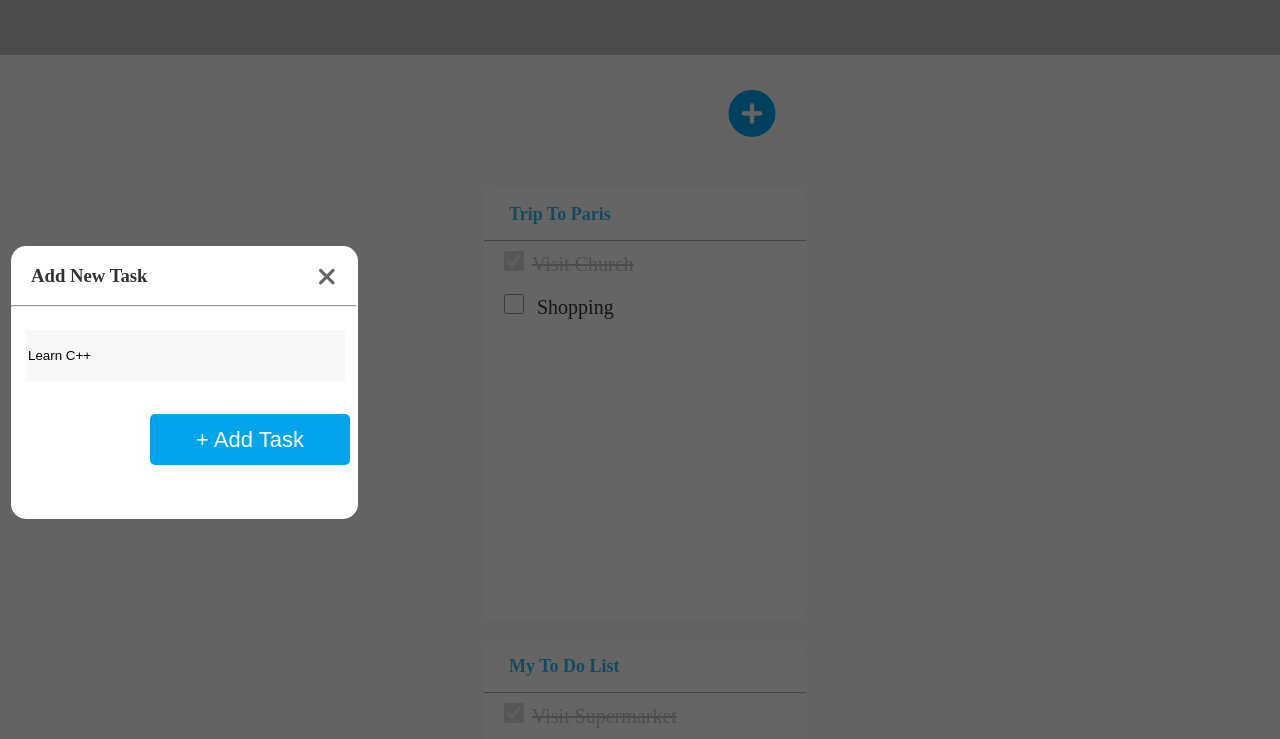
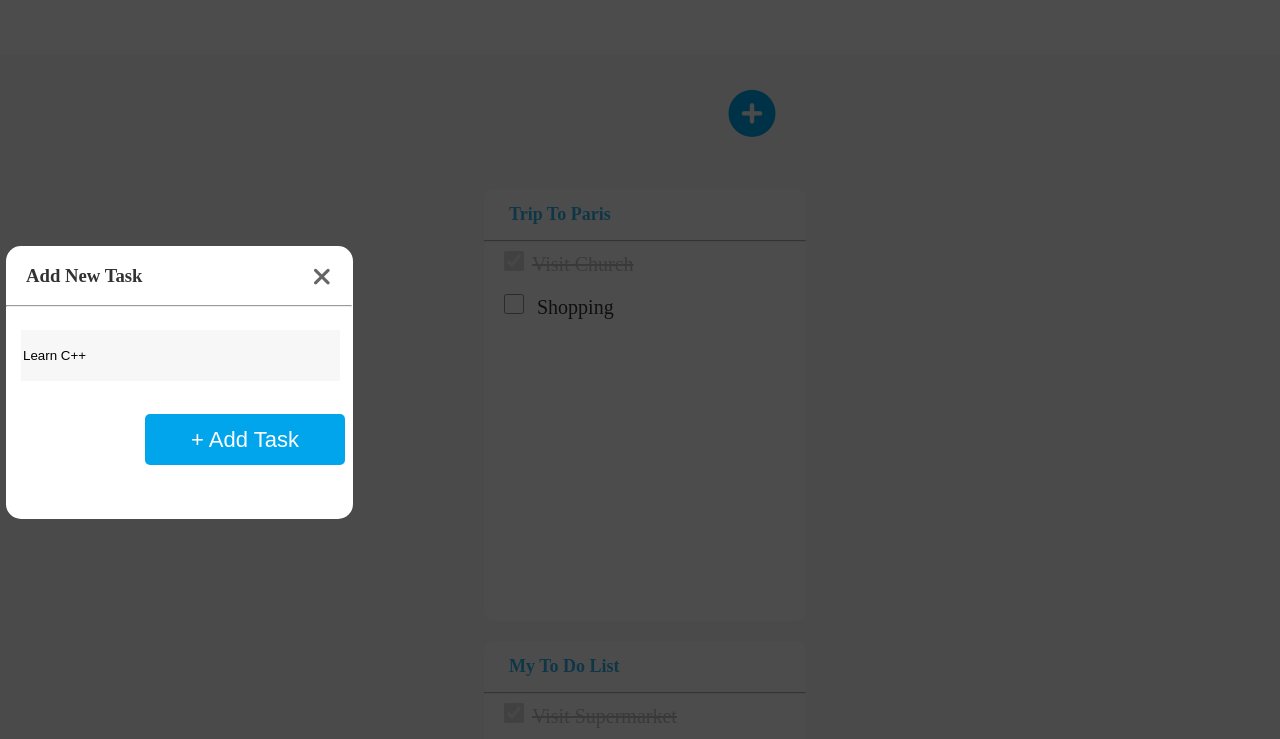
Before and after one commit to jdheeraj536/css-project-2, a plain HTML site: page page2.html in a window 1280 px wide. Shown: the part 61-800 px from the top of the page. Drawn offline with Linux system fonts and the light colour scheme.

Commit message:
first commit

```diff
--- a/style.css
+++ b/style.css
@@ -178,7 +178,7 @@ a{
 @media only screen and (min-width:360px) and (max-width:1282px){
     .popup{
         position: absolute;
-        left: 11px;
+        left: 6px;
         width: 347px;
         top: 307px;
         height: 273px;
@@ -270,7 +270,7 @@ a{
     height: 986px;
     top: 116px;
     overflow: hidden;
-    filter: brightness(0.4);
+    filter: brightness(0.3);
 }
 @media only screen and (min-width:360px) and (max-width:1282px){
     .full-background-2{
```
